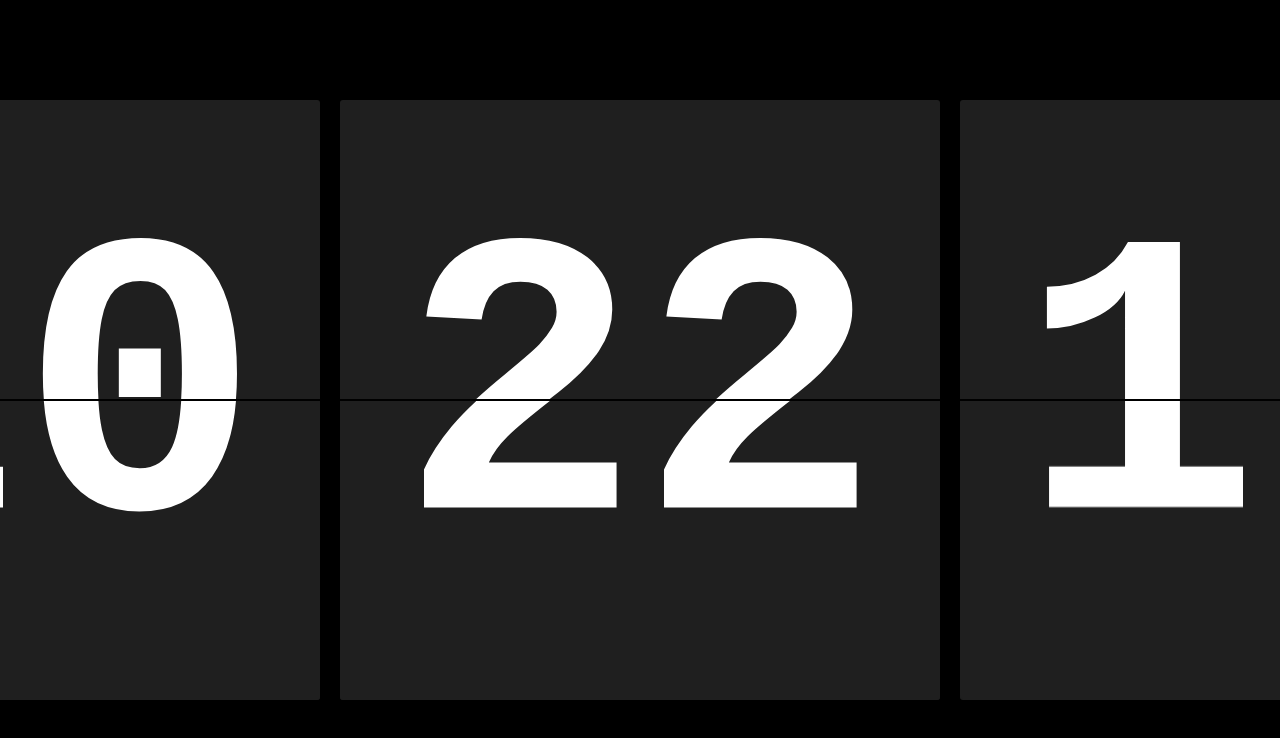
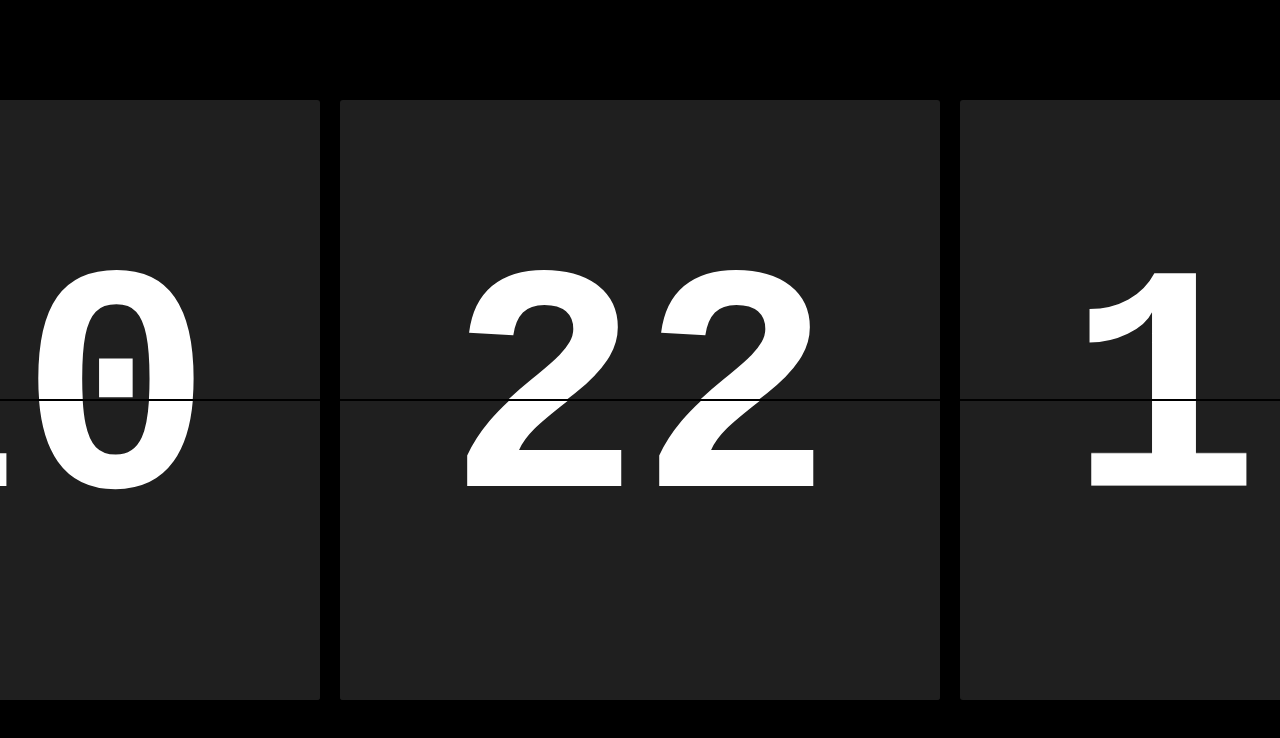
Before and after one commit to lophatmang/flipClock, a React (Vite) app: page / in a window 1280 px wide. Shown: the top 738 px of the page. Built offline with nearby package versions, Linux system fonts and the light colour scheme; a web font is replaced by a local one.

Commit message:
Update index.css

```diff
--- a/src/index.css
+++ b/src/index.css
@@ -2,7 +2,7 @@
 * {
   box-sizing: border-box;
   --background-color-clock: #1f1f1f;
-  --size-number-clock: 25rem;
+  --size-number-clock: 20rem;
   --size-clock: 600px;
   --color-line: black;
   --size-line: 1px;
```
